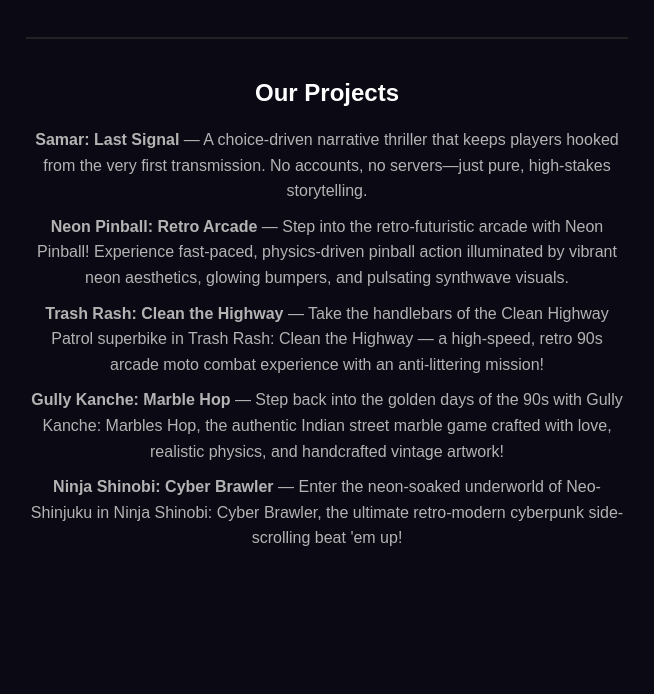
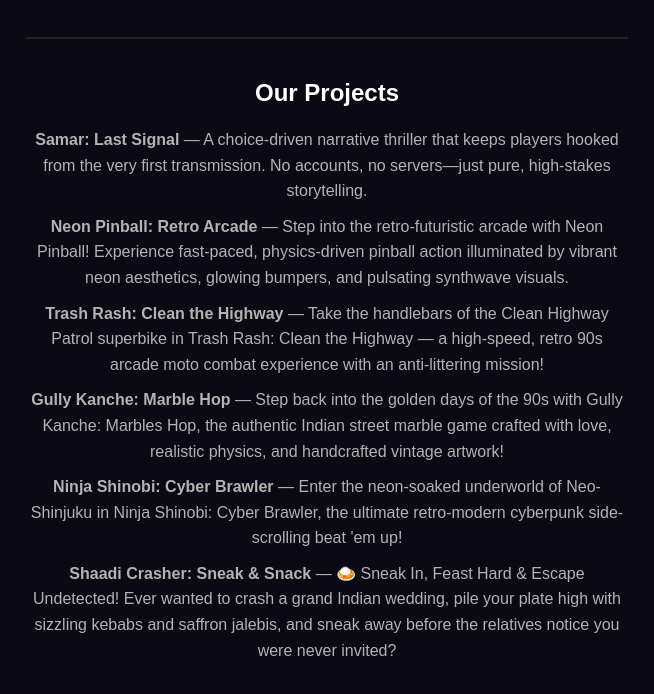
Before and after one commit to chillaxtechie/chillaxtechie.github.io, a plain HTML site: page index.html in a window 1280 px wide. Shown: the part 366-1060 px from the top of the page, without its empty margins (313-967 px from the left). Before the commit the page ends 985 px from the top, so only its background shows below. Drawn offline with Linux system fonts and the light colour scheme.

Commit message:
Add description for 'Shaadi Crasher: Sneak & Snack'

```diff
--- a/index.html
+++ b/index.html
@@ -39,6 +39,7 @@
     <p><strong>Trash Rash: Clean the Highway</strong> — Take the handlebars of the Clean Highway Patrol superbike in Trash Rash: Clean the Highway — a high-speed, retro 90s arcade moto combat experience with an anti-littering mission!</p>
     <p><strong>Gully Kanche: Marble Hop</strong> — Step back into the golden days of the 90s with Gully Kanche: Marbles Hop, the authentic Indian street marble game crafted with love, realistic physics, and handcrafted vintage artwork!</p>
     <p><strong>Ninja Shinobi: Cyber Brawler</strong> — Enter the neon-soaked underworld of Neo-Shinjuku in Ninja Shinobi: Cyber Brawler, the ultimate retro-modern cyberpunk side-scrolling beat 'em up! </p>
+    <p><strong>Shaadi Crasher: Sneak & Snack</strong> — 🍛 Sneak In, Feast Hard & Escape Undetected! Ever wanted to crash a grand Indian wedding, pile your plate high with sizzling kebabs and saffron jalebis, and sneak away before the relatives notice you were never invited? </p>
 
 </body>
 </html>
```
